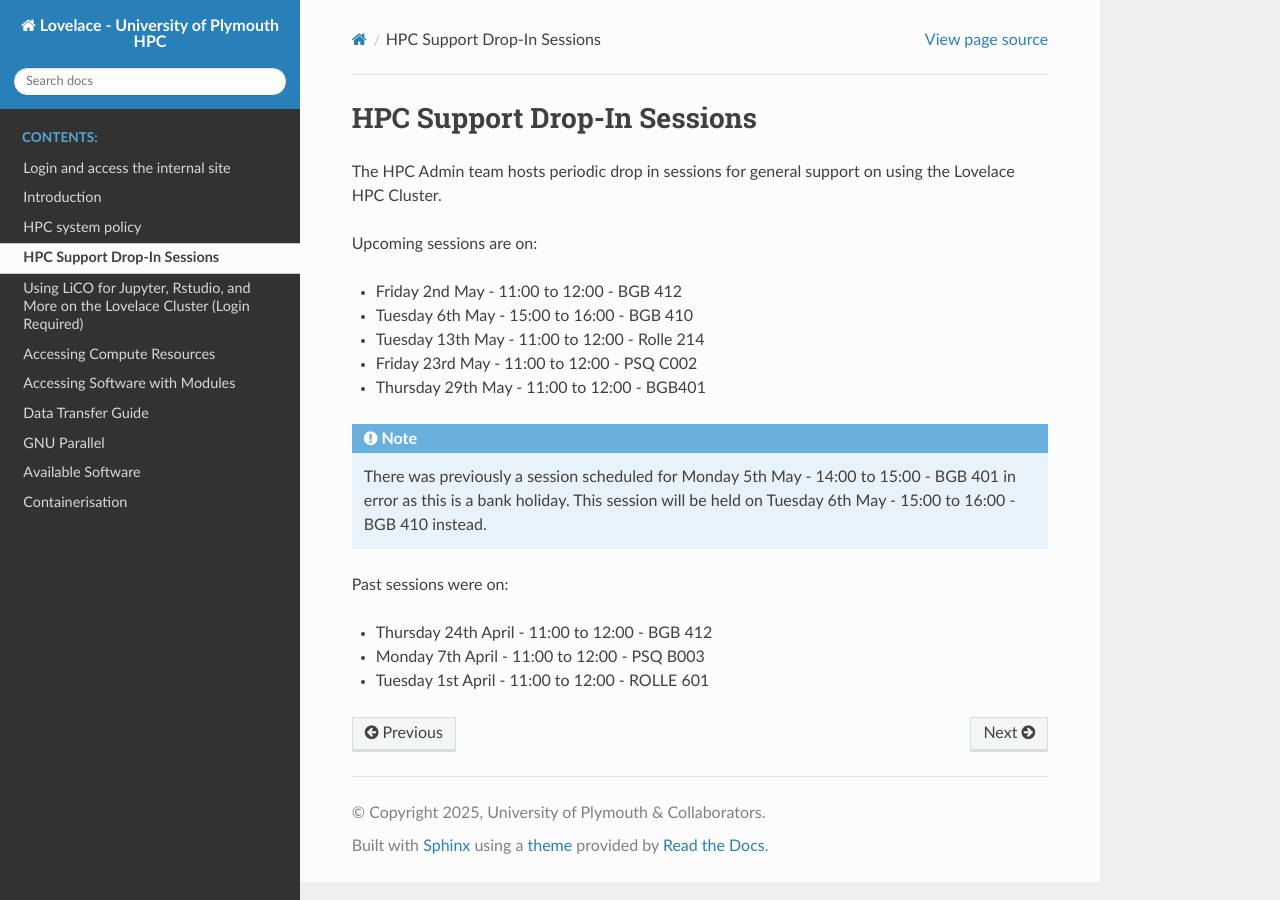
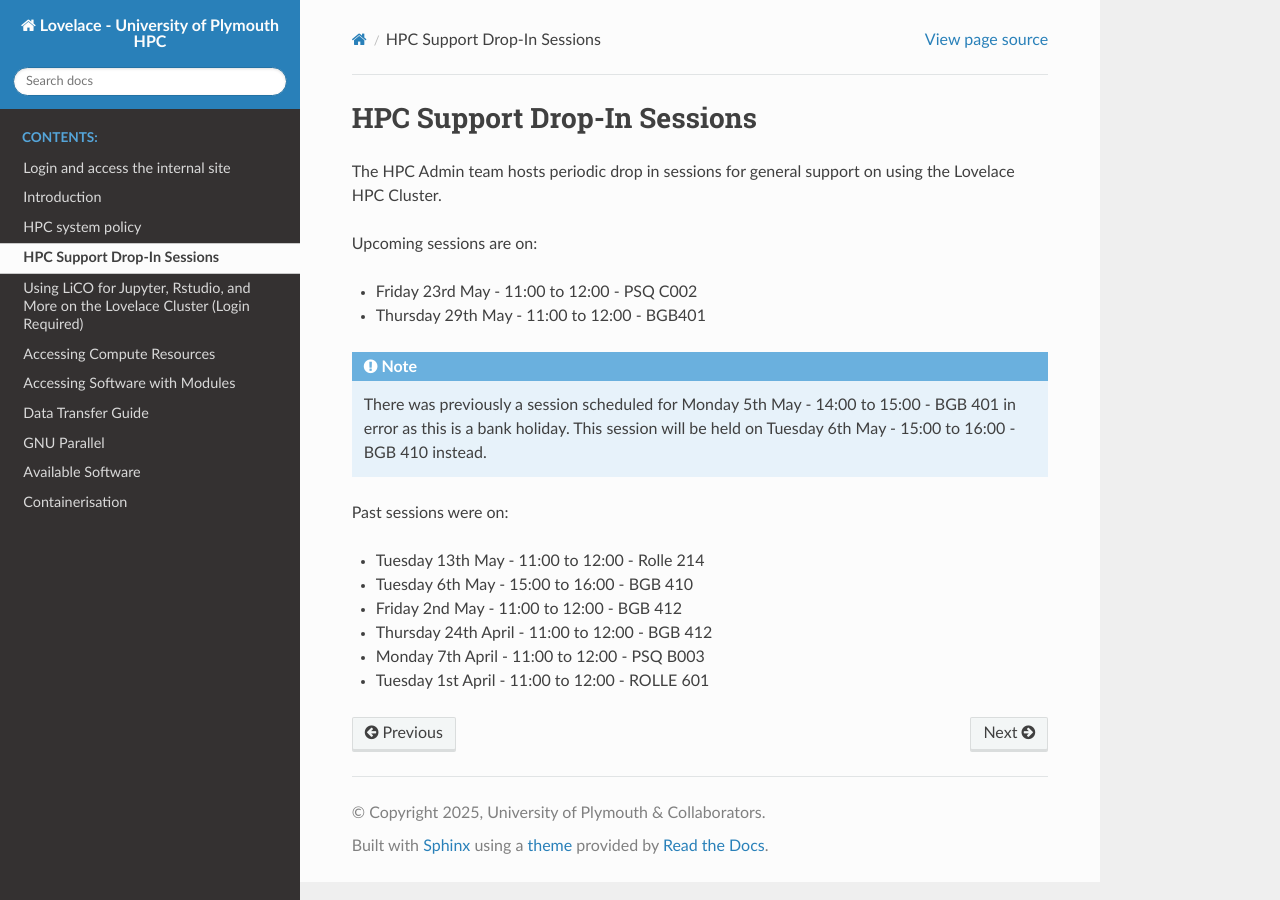
Before and after one commit to AbhinavPraveen/UoP-HPC-Docs, a Sphinx documentation site: the page built from source/user-guide/dropin.rst, in a window 1280 px wide. Built offline with Sphinx 7.4.7 and the Read the Docs theme 3.1.0, drawn with Linux system fonts in a browser that asks for light colours; some of the changed lines change nothing that is shown.

Commit message:
Move sessions to past

```diff
--- a/source/user-guide/dropin.rst
+++ b/source/user-guide/dropin.rst
@@ -7,9 +7,6 @@
 
 Upcoming sessions are on:
 
-* Friday 2nd May - 11:00 to 12:00 - BGB 412
-* Tuesday 6th May - 15:00 to 16:00 - BGB 410
-* Tuesday 13th May - 11:00 to 12:00 - Rolle 214
 * Friday 23rd May - 11:00 to 12:00 - PSQ C002
 * Thursday 29th May - 11:00 to 12:00 - BGB401
 
@@ -18,6 +15,9 @@
 
 Past sessions were on:
 
+* Tuesday 13th May - 11:00 to 12:00 - Rolle 214
+* Tuesday 6th May - 15:00 to 16:00 - BGB 410
+* Friday 2nd May - 11:00 to 12:00 - BGB 412
 * Thursday 24th April - 11:00 to 12:00 - BGB 412
 * Monday 7th April - 11:00 to 12:00 - PSQ B003
 * Tuesday 1st April - 11:00 to 12:00 - ROLLE 601
```
